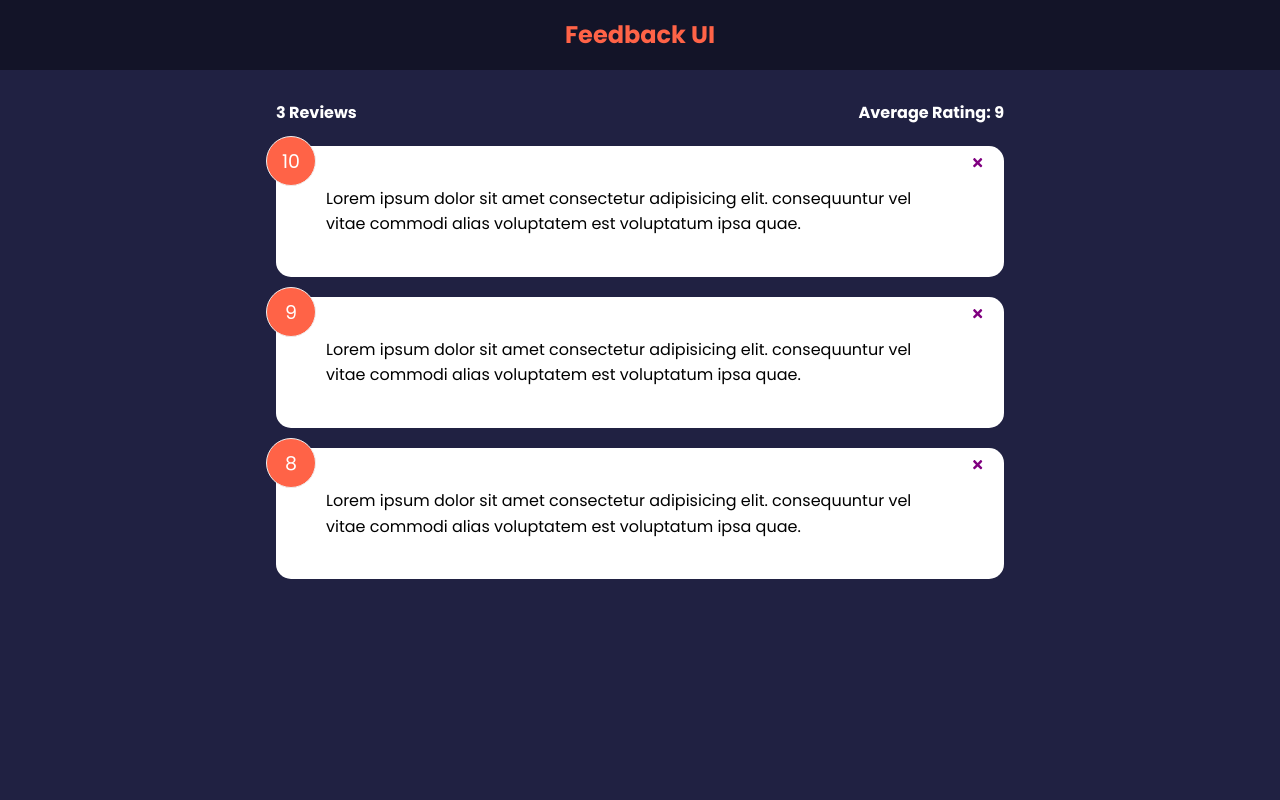
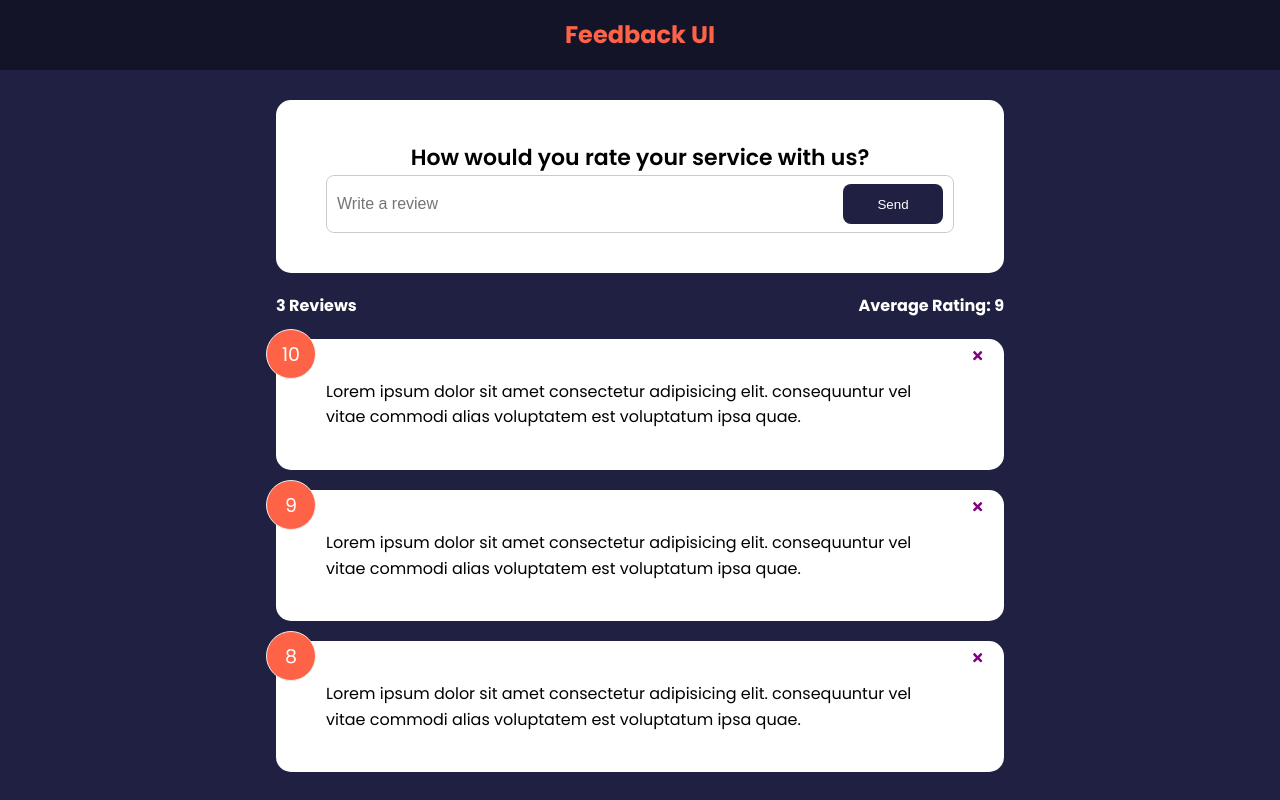
Before and after one commit to SaketKothari/feedback-app, a React (Create React App) app: page / in a window 1280 px wide. Built offline with nearby package versions, Linux system fonts and the light colour scheme; the HTML template or start-up script is replaced by a standard one.

Commit message:
FeedbackForm input and Button component

```diff
--- a/src/App.js
+++ b/src/App.js
@@ -2,6 +2,7 @@
 import Header from './components/Header';
 import FeedbackList from './components/FeedbackList';
 import FeedbackStats from './components/FeedbackStats';
+import FeedbackForm from './components/FeedbackForm';
 import FeedbackData from './data/FeedbackData';
 
 function App() {
@@ -18,6 +19,7 @@
     <>
       <Header />
       <div className="container">
+        <FeedbackForm />
         <FeedbackStats feedback={feedback} />
         <FeedbackList feedback={feedback} handleDelete={deleteFeedback} />
       </div>
--- /dev/null
+++ b/src/components/FeedbackForm.jsx
@@ -0,0 +1,32 @@
+import { useState } from 'react';
+import Card from './shared/Card';
+import Button from './shared/Button';
+
+function FeedbackForm() {
+  const [text, setText] = useState('');
+
+  const handleTextChange = (e) => {
+    // get whatever is being typed in
+    setText(e.target.value);
+  };
+
+  return (
+    <Card>
+      <form>
+        <h2>How would you rate your service with us?</h2>
+        {/* @todo - rating select component */}
+        <div className="input-group">
+          <input
+            onChange={handleTextChange}
+            type="text"
+            placeholder="Write a review"
+            value={text}
+          />
+          <Button type="submit">Send</Button>
+        </div>
+      </form>
+    </Card>
+  );
+}
+
+export default FeedbackForm;
--- /dev/null
+++ b/src/components/shared/Button.jsx
@@ -0,0 +1,25 @@
+import PropTypes from 'prop-types';
+
+// we want children because we're gonna be wrapping the component around for whatever   the text for button is and version is either primary or secondary
+function Button({ children, version, type, isDisabled }) {
+  return (
+    <button type={type} disabled={isDisabled} className={`btn btn-${version}`}>
+      {children}
+    </button>
+  );
+}
+
+Button.defaultProps = {
+  version: 'primary',
+  type: 'button',
+  isDisabled: false,
+};
+
+Button.propTypes = {
+  children: PropTypes.node.isRequired,
+  version: PropTypes.string,
+  type: PropTypes.string,
+  isDisabled: PropTypes.bool,
+};
+
+export default Button;
```
